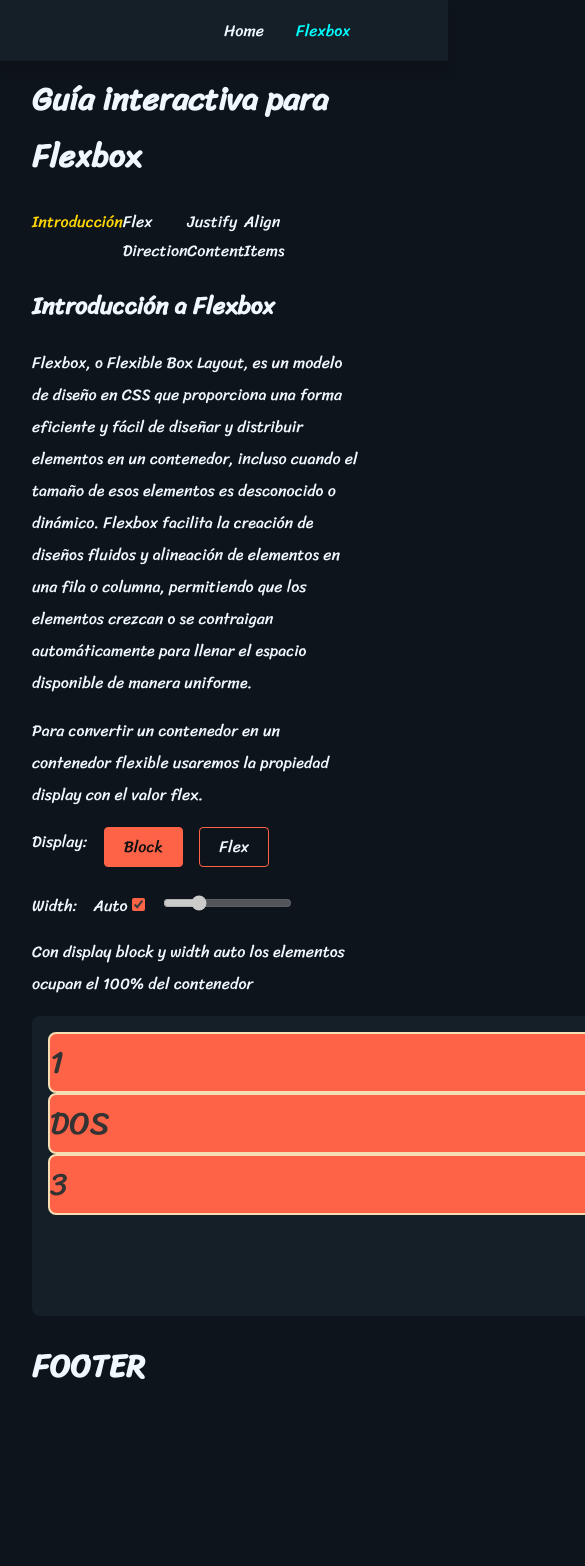
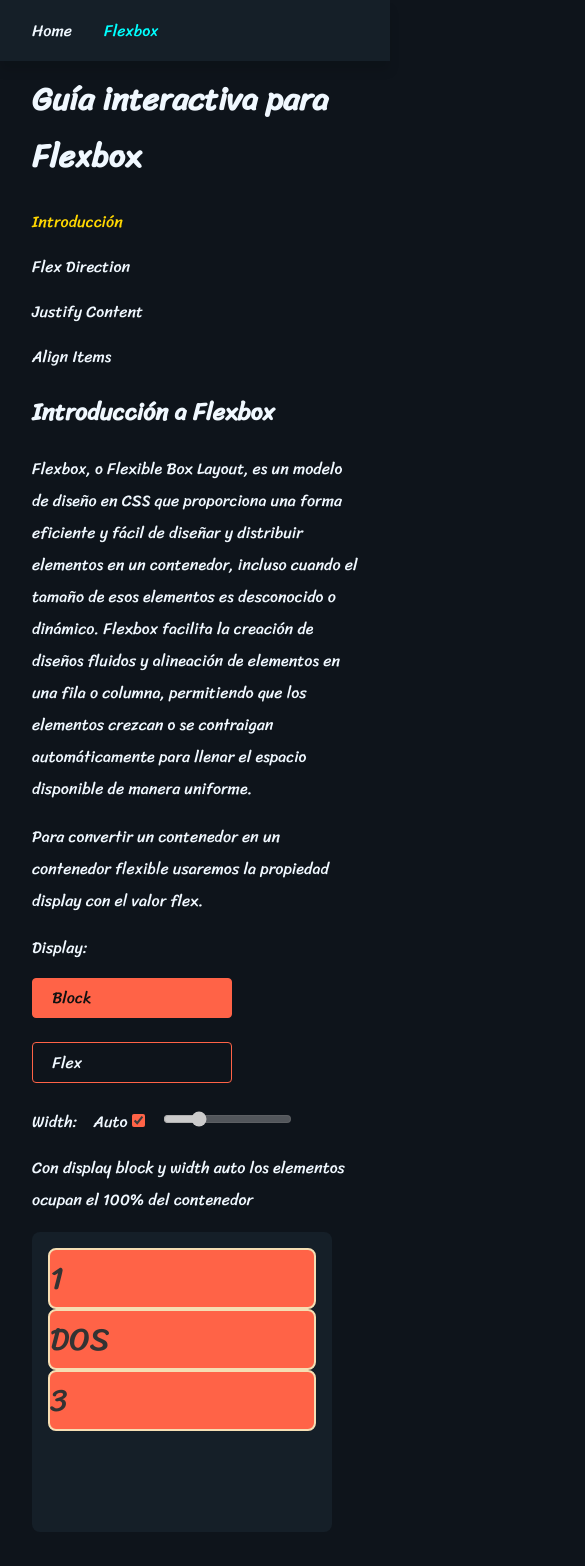
Before and after one commit to DorianDesings/learn-css, a React (Vite) app: page /flexbox in a window 390 px wide. Shown: the top 1566 px of the page, 585 px wide, since content can reach past the window. Before the commit the page ends 1466 px from the top, so only its background shows below. Built offline with nearby package versions, Linux system fonts and the light colour scheme.

Commit message:
Mobile 50%

```diff
--- a/src/components/flexbox/introduction/styles.js
+++ b/src/components/flexbox/introduction/styles.js
@@ -1,5 +1,5 @@
 import { motion } from 'framer-motion';
-import styled from 'styled-components';
+import styled, { css } from 'styled-components';
 import { COLORS } from '../../../styles/colors';
 import { SIZES } from '../../../styles/sizes';
 
@@ -9,13 +9,17 @@ const StyledFlexContainer = styled.div`
 	justify-content: ${({ $justifyContent }) => $justifyContent || 'start'};
 	flex-direction: ${({ $direction }) => $direction || 'row'};
 	align-items: ${({ $align }) => $align || 'stretch'};
-	width: ${SIZES.containerWidth}px;
+	width: ${SIZES.containerWidthMobile}px;
 	min-height: 300px;
 	padding: 1rem;
 	margin-bottom: 1rem;
 	border-radius: 0.5rem;
 	background-color: ${COLORS.backgroundAlternate};
 	overflow: hidden;
+
+	@media screen and (width>768px) {
+		width: ${SIZES.containerWidth}px;
+	}
 
 	${({ $direction }) =>
 		$direction &&
--- a/src/components/flexbox/justify-content/JustifyContent.jsx
+++ b/src/components/flexbox/justify-content/JustifyContent.jsx
@@ -2,7 +2,7 @@ import { justifyContentAnimation } from '../../../constants/animations';
 import { FLEXBOX_DATA } from '../../../constants/flexbox-data';
 import { SIZES } from '../../../styles/sizes';
 
-import { useState } from 'react';
+import { useEffect, useState } from 'react';
 import {
 	StyledInput,
 	StyledInputs,
@@ -18,6 +18,21 @@ const JustifyContent = () => {
 	const [flexDirection, setFlexDirection] = useState('row');
 	const mainAxisSize =
 		flexDirection === 'row' ? SIZES.containerWidth : SIZES.containerHeight;
+
+	const [isMobile, setIsMobile] = useState(
+		window.matchMedia('(max-width: 767px)').matches
+	);
+
+	useEffect(() => {
+		// Suscribirse al evento de cambio de tamaño de la ventana
+		window.addEventListener('resize', () => handleResize(setIsMobile));
+
+		// Desuscribirse del evento al desmontar el componente
+		return () => {
+			window.removeEventListener('resize', () => handleResize(setIsMobile));
+		};
+	}, []);
+
 	return (
 		<div>
 			<h2>Justify Content</h2>
@@ -87,9 +102,15 @@ const JustifyContent = () => {
 					TRES
 				</StyledBox>
 			</StyledFlexContainer>
-			<StyledSpanWidth>{SIZES.containerWidth}px</StyledSpanWidth>
+			<StyledSpanWidth>
+				{isMobile ? SIZES.containerWidthMobile : SIZES.containerWidth}px
+			</StyledSpanWidth>
 		</div>
 	);
 };
 
+const handleResize = setIsMobile => {
+	setIsMobile(window.matchMedia('(max-width: 767px)').matches);
+};
+
 export default JustifyContent;
--- a/src/components/flexbox/styles.js
+++ b/src/components/flexbox/styles.js
@@ -9,12 +9,16 @@ const StyledFlexContainer = styled.div`
 	justify-content: ${({ $justifyContent }) => $justifyContent || 'flex-start'};
 	flex-direction: ${({ $direction }) => $direction || 'row'};
 	align-items: ${({ $align }) => $align || 'stretch'};
-	width: ${SIZES.containerWidth}px;
+	width: ${SIZES.containerWidthMobile}px;
 	min-height: ${SIZES.containerHeight}px;
 	padding: 1rem;
 	margin-bottom: 1rem;
 	border-radius: 0.5rem;
 	background-color: ${COLORS.backgroundAlternate};
+
+	@media screen and (width>768px) {
+		width: ${SIZES.containerWidth}px;
+	}
 `;
 
 const StyledBox = styled(motion.div)`
@@ -31,14 +35,14 @@ const StyledSpanWidth = styled.span`
 	position: relative;
 	color: aliceblue;
 	display: block;
-	width: ${SIZES.containerWidth}px;
+	width: ${SIZES.containerWidthMobile}px;
 	text-align: center;
 	&::after,
 	&::before {
 		content: '';
 		position: absolute;
 		top: 16px;
-		width: 45%;
+		width: 40%;
 		height: 2px;
 		background-color: #fff;
 	}
@@ -50,6 +54,14 @@ const StyledSpanWidth = styled.span`
 	&::before {
 		right: 0;
 	}
+
+	@media screen and (width>768px) {
+		width: ${SIZES.containerWidth}px;
+		&::after,
+		&::before {
+			width: 45%;
+		}
+	}
 `;
 
 export { StyledBox, StyledFlexContainer, StyledSpanWidth };
--- a/src/components/flexbox/submenu/styles.js
+++ b/src/components/flexbox/submenu/styles.js
@@ -4,11 +4,18 @@ import { COLORS } from '../../../styles/colors';
 const StyledFlexboxMenu = styled.ul`
 	display: flex;
 	justify-content: space-between;
+	flex-direction: column;
+	gap: 1rem;
 	width: 50%;
+
+	@media screen and (width > 768px) {
+		flex-direction: row;
+	}
 `;
 
 const StyledSubmenuItem = styled.li`
 	color: ${({ $active }) => ($active ? COLORS.tertiary : 'inherit')};
+	white-space: nowrap;
 `;
 
 export { StyledFlexboxMenu, StyledSubmenuItem };
--- a/src/components/menu/styles.js
+++ b/src/components/menu/styles.js
@@ -7,10 +7,14 @@ const StyledNav = styled.nav`
 	top: 0;
 	left: 0;
 	z-index: 10;
-	padding: 1rem 14rem;
+	padding: 1rem 2rem;
 	width: 100%;
 	box-shadow: 0 10px 10px rgb(0 0 0 / 0.1);
 	background-color: ${COLORS.backgroundAlternate};
+
+	@media screen and (width > 1200px) {
+		padding: 1rem 20%;
+	}
 `;
 
 const StyledMenu = styled.ul`
--- a/src/styles/common.js
+++ b/src/styles/common.js
@@ -26,9 +26,13 @@ const StyledHightlight = styled.span`
 
 const StyledInputs = styled.div`
 	display: grid;
-	grid-template-columns: repeat(${({ $rows }) => $rows || 3}, max-content);
+	width: 200px;
 	gap: 1rem;
 	margin-bottom: 1rem;
+
+	@media screen and (width>768px) {
+		grid-template-columns: repeat(${({ $rows }) => $rows || 3}, max-content);
+	}
 `;
 
 const StyledLabel = styled.label`
--- a/src/styles/sizes.js
+++ b/src/styles/sizes.js
@@ -1,4 +1,5 @@
 export const SIZES = {
 	containerWidth: 750,
+	containerWidthMobile: 300,
 	containerHeight: 300
 };
```
Also changed, not shown: src/components/flexbox/flex-container/FlexContainer.jsx (deleted, +0 -22 lines).
